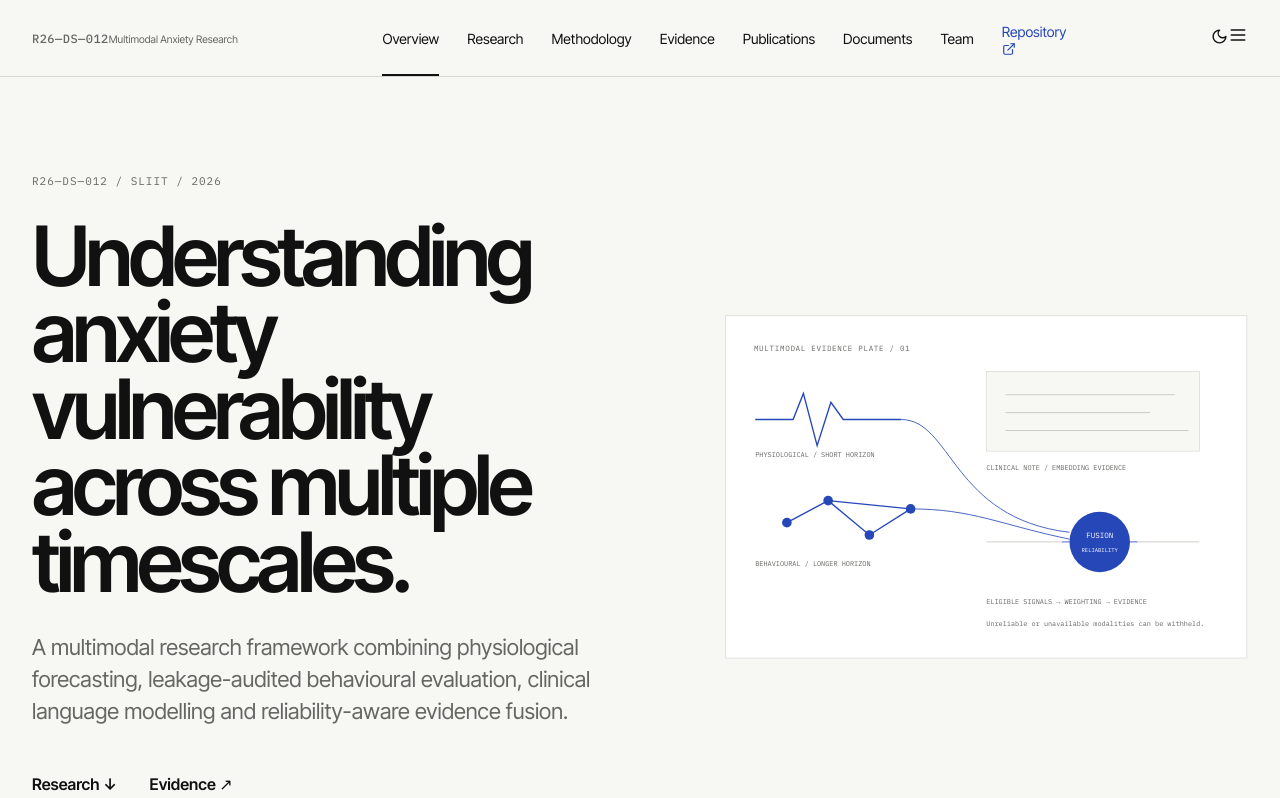
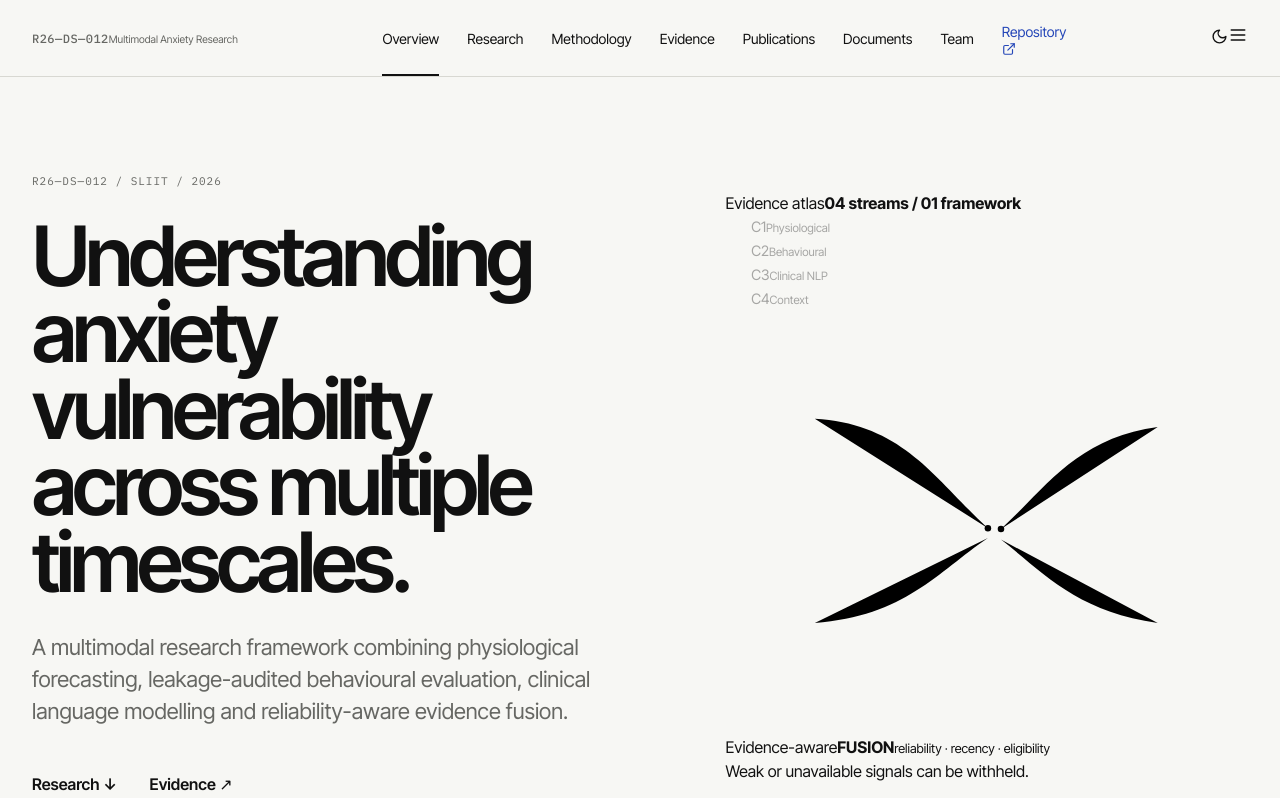
Before and after one commit to dulhara79/anxiety_research_website, a React (Vite) app in the folder research-website/: page /research in a window 1280 px wide. Shown: the top 798 px of the page. Built offline with nearby package versions, Linux system fonts and the light colour scheme.

Commit message:
Redesign research experience foundation

```diff
--- a/research-website/src/components/ResearchPlate.jsx
+++ b/research-website/src/components/ResearchPlate.jsx
@@ -1,17 +1,77 @@
-export default function ResearchPlate(){
-  return <svg className="research-plate" viewBox="0 0 760 500" role="img" aria-label="Scientific signal and evidence flow illustration">
-    <rect x="1" y="1" width="758" height="498" fill="#fff" stroke="#d8d8d2"/>
-    <text x="42" y="52" className="svg-label">MULTIMODAL EVIDENCE PLATE / 01</text>
-    <path d="M44 152h55l15-38 20 76 20-63 18 25h84" className="signal"/>
-    <text x="44" y="206" className="svg-small">PHYSIOLOGICAL / SHORT HORIZON</text>
-    <g className="nodes"><circle cx="90" cy="302" r="7"/><circle cx="150" cy="270" r="7"/><circle cx="210" cy="320" r="7"/><circle cx="270" cy="282" r="7"/><path d="M90 302L150 270L210 320L270 282M150 270L270 282"/></g>
-    <text x="44" y="365" className="svg-small">BEHAVIOURAL / LONGER HORIZON</text>
-    <rect x="380" y="82" width="310" height="116" fill="#f7f7f4" stroke="#d8d8d2"/>
-    <line x1="408" y1="116" x2="654" y2="116" className="thin"/><line x1="408" y1="142" x2="618" y2="142" className="thin"/><line x1="408" y1="168" x2="674" y2="168" className="thin"/>
-    <text x="380" y="226" className="svg-small">CLINICAL NOTE / EMBEDDING EVIDENCE</text>
-    <path d="M380 330h110M600 330h90" className="thin"/><circle cx="545" cy="330" r="44" fill="#2547b8"/><text x="545" y="325" textAnchor="middle" className="svg-white">FUSION</text><text x="545" y="345" textAnchor="middle" className="svg-white-small">RELIABILITY</text>
-    <path d="M490 330h11M589 330h11M256 152C330 152 330 296 501 316M270 282C360 282 400 305 501 326" className="flow"/>
-    <text x="380" y="420" className="svg-small">ELIGIBLE SIGNALS → WEIGHTING → EVIDENCE</text>
-    <text x="380" y="452" className="svg-note">Unreliable or unavailable modalities can be withheld.</text>
-  </svg>
+import { motion } from 'framer-motion'
+
+const pulse = {
+  animate: {
+    opacity: [0.35, 1, 0.35],
+    scale: [0.9, 1.08, 0.9],
+  },
+  transition: {
+    duration: 3.6,
+    repeat: Infinity,
+    ease: 'easeInOut',
+  },
 }
+
+export default function ResearchPlate() {
+  return (
+    <div className="signal-atlas" role="img" aria-label="Animated multimodal evidence flow showing four research streams converging into an evidence-aware fusion layer">
+      <div className="atlas-grid" aria-hidden="true" />
+
+      <div className="atlas-title">
+        <span>Evidence atlas</span>
+        <b>04 streams / 01 framework</b>
+      </div>
+
+      <motion.div className="atlas-node node-c1" {...pulse}>
+        <span>C1</span>
+        <small>Physiological</small>
+      </motion.div>
+      <motion.div className="atlas-node node-c2" {...pulse} transition={{ ...pulse.transition, delay: 0.8 }}>
+        <span>C2</span>
+        <small>Behavioural</small>
+      </motion.div>
+      <motion.div className="atlas-node node-c3" {...pulse} transition={{ ...pulse.transition, delay: 1.6 }}>
+        <span>C3</span>
+        <small>Clinical NLP</small>
+      </motion.div>
+      <motion.div className="atlas-node node-c4" {...pulse} transition={{ ...pulse.transition, delay: 2.4 }}>
+        <span>C4</span>
+        <small>Context</small>
+      </motion.div>
+
+      <svg className="atlas-lines" viewBox="0 0 640 520" aria-hidden="true">
+        <defs>
+          <linearGradient id="flowGradient" x1="0%" y1="0%" x2="100%" y2="100%">
+            <stop offset="0%" stopColor="currentColor" stopOpacity=".18" />
+            <stop offset="100%" stopColor="currentColor" stopOpacity=".8" />
+          </linearGradient>
+        </defs>
+        <path d="M110 132 C 220 138, 260 210, 322 266" />
+        <path d="M110 382 C 220 374, 260 320, 322 278" />
+        <path d="M530 142 C 430 155, 390 220, 338 267" />
+        <path d="M530 382 C 430 368, 390 320, 338 280" />
+        <motion.circle
+          cx="110" cy="132" r="4"
+          animate={{ cx: [110, 205, 322], cy: [132, 170, 266] }}
+          transition={{ duration: 3.4, repeat: Infinity, ease: 'easeInOut' }}
+        />
+        <motion.circle
+          cx="530" cy="142" r="4"
+          animate={{ cx: [530, 430, 338], cy: [142, 190, 267] }}
+          transition={{ duration: 3.8, repeat: Infinity, ease: 'easeInOut', delay: .6 }}
+        />
+      </svg>
+
+      <div className="atlas-core">
+        <span>Evidence-aware</span>
+        <strong>FUSION</strong>
+        <small>reliability · recency · eligibility</small>
+      </div>
+
+      <div className="atlas-status">
+        <span className="status-dot" />
+        Weak or unavailable signals can be withheld.
+      </div>
+    </div>
+  )
+}
```
